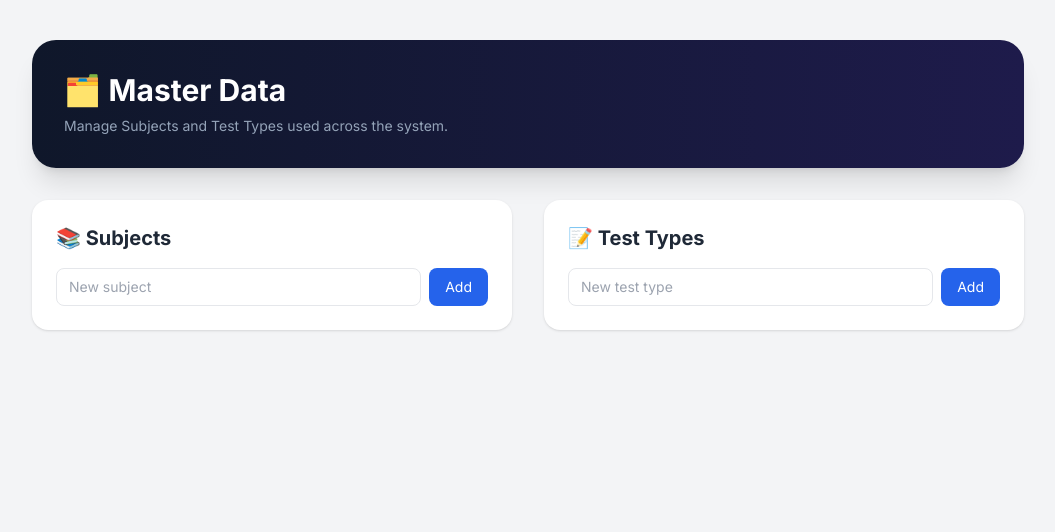
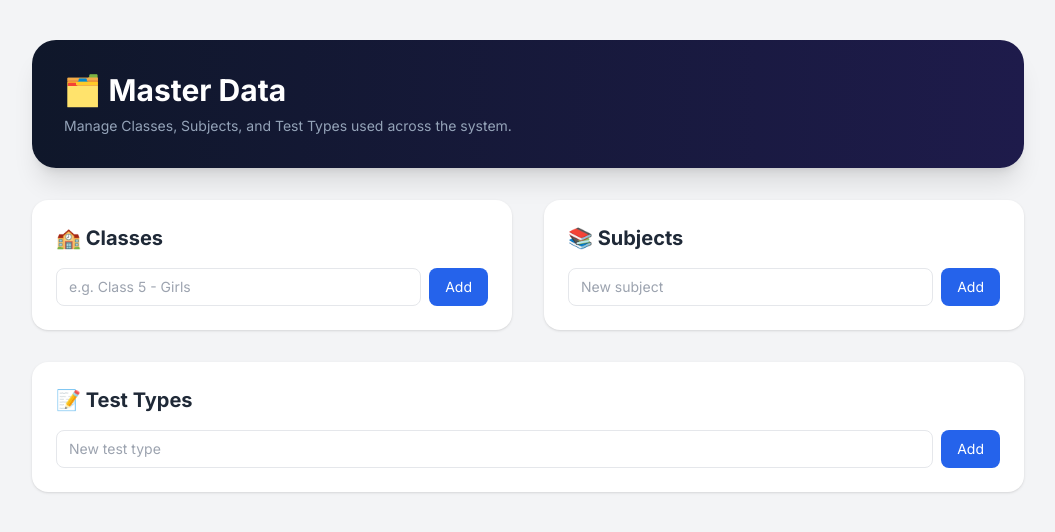
Before and after one commit to jaounabbas5121488-glitch/MPS-Exams-System-, a FastAPI app: template templates/admin_master_data.html in a window 1280 px wide. Shown: the top 532 px of the page, without its empty margins (112-1167 px from the left). Run offline with FastAPI, Linux system fonts and the light colour scheme; the template is opened without the code that fills it, so the values that code supplies are empty; some libraries are stand-ins or nearby versions.

```diff
--- a/main.py
+++ b/main.py
@@ -577,16 +577,17 @@ def admin_students_process(
 def admin_master_data(request: Request):
     user = require_admin(request)
     conn = get_db()
+    classes = conn.execute("SELECT * FROM classes ORDER BY name").fetchall()
     subjects = conn.execute("SELECT * FROM subjects ORDER BY name").fetchall()
     test_types = conn.execute("SELECT * FROM test_types ORDER BY name").fetchall()
     conn.close()
     return templates.TemplateResponse("admin_master_data.html", {
         "request": request,
         "user": user,
+        "classes": classes,
         "subjects": subjects,
         "test_types": test_types,
     })
-
 
 @app.post("/admin/master-data/add/subject")
 def add_subject(request: Request, name: str = Form(...)):
@@ -632,7 +633,26 @@ def delete_test_type(test_type_id: int, request: Request):
     conn.commit()
     conn.close()
     return RedirectResponse(url="/admin/master-data", status_code=303)
+@app.post("/admin/master-data/add/class")
+def add_class(request: Request, name: str = Form(...)):
+    user = require_admin(request)
+    conn = get_db()
+    try:
+        conn.execute("INSERT INTO classes (name) VALUES (?)", (name.strip(),))
+        conn.commit()
+    except Exception:
+        pass
+    conn.close()
+    return RedirectResponse(url="/admin/master-data", status_code=303)
 
+@app.post("/admin/master-data/delete/class/{class_id}")
+def delete_class(class_id: int, request: Request):
+    user = require_admin(request)
+    conn = get_db()
+    conn.execute("DELETE FROM classes WHERE id = ?", (class_id,))
+    conn.commit()
+    conn.close()
+    return RedirectResponse(url="/admin/master-data", status_code=303)
 
 # ===================== ADMIN EXAM SESSIONS =====================
 @app.get("/admin/exam-sessions", response_class=HTMLResponse)
--- a/templates/admin_master_data.html
+++ b/templates/admin_master_data.html
@@ -5,10 +5,29 @@
 {% block content %}
 <div class="mb-8 bg-gradient-to-r from-slate-900 to-indigo-950 rounded-3xl p-8 shadow-xl text-white">
   <h1 class="text-3xl font-extrabold">🗂️ Master Data</h1>
-  <p class="text-slate-400 text-sm mt-2">Manage Subjects and Test Types used across the system.</p>
+  <p class="text-slate-400 text-sm mt-2">Manage Classes, Subjects, and Test Types used across the system.</p>
 </div>
 
 <div class="grid grid-cols-1 md:grid-cols-2 gap-8">
+
+  <!-- Classes -->
+  <div class="bg-white rounded-2xl shadow p-6">
+    <h2 class="text-xl font-bold text-gray-800 mb-4">🏫 Classes</h2>
+    <ul class="divide-y divide-gray-200 mb-4">
+      {% for cls in classes %}
+      <li class="py-2 flex justify-between items-center">
+        <span>{{ cls.name }}</span>
+        <form method="post" action="/admin/master-data/delete/class/{{ cls.id }}" onsubmit="return confirm('Delete this class?')">
+          <button class="text-red-500 hover:text-red-700 text-sm">✕</button>
+        </form>
+      </li>
+      {% endfor %}
+    </ul>
+    <form method="post" action="/admin/master-data/add/class" class="flex gap-2">
+      <input type="text" name="name" placeholder="e.g. Class 5 - Girls" required class="flex-1 border rounded-lg px-3 py-2 text-sm">
+      <button type="submit" class="bg-blue-600 hover:bg-blue-700 text-white text-sm px-4 py-2 rounded-lg">Add</button>
+    </form>
+  </div>
 
   <!-- Subjects -->
   <div class="bg-white rounded-2xl shadow p-6">
@@ -30,7 +49,7 @@
   </div>
 
   <!-- Test Types -->
-  <div class="bg-white rounded-2xl shadow p-6">
+  <div class="bg-white rounded-2xl shadow p-6 md:col-span-2">
     <h2 class="text-xl font-bold text-gray-800 mb-4">📝 Test Types</h2>
     <ul class="divide-y divide-gray-200 mb-4">
       {% for tt in test_types %}
```
